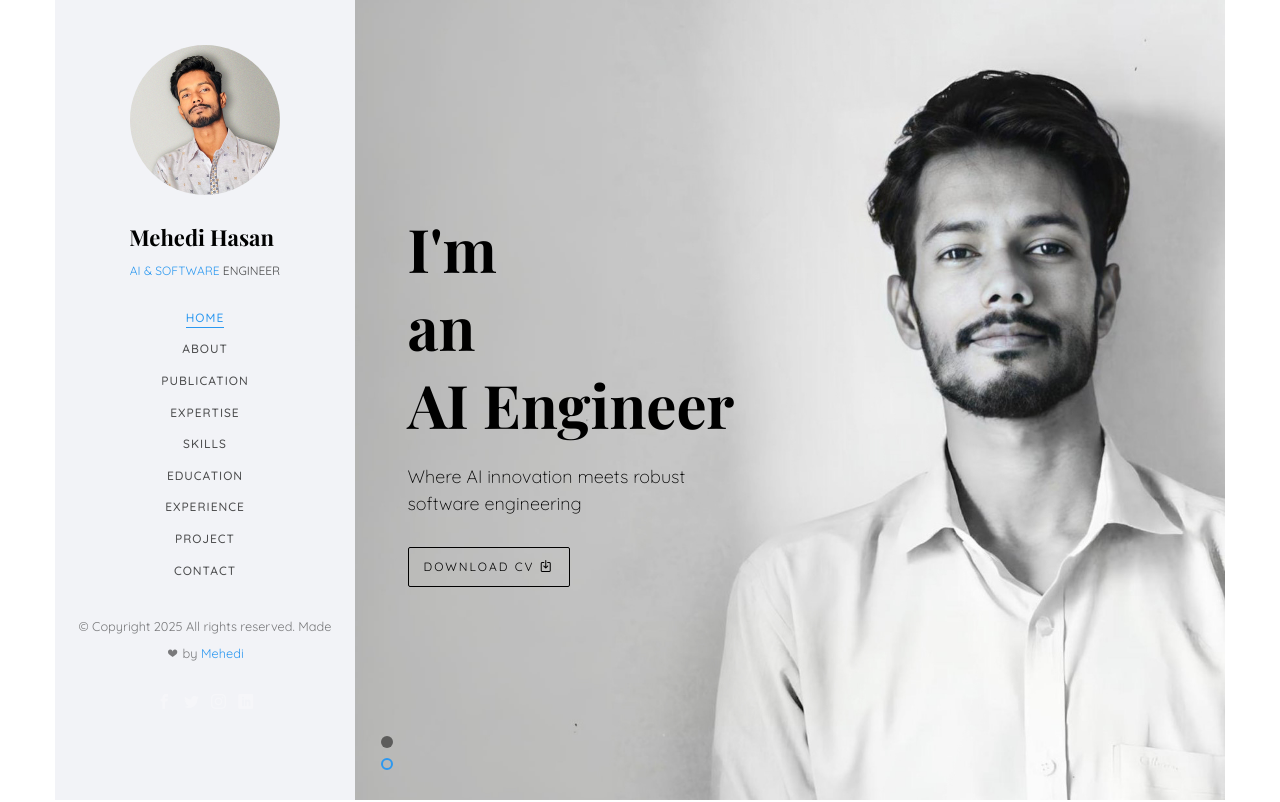
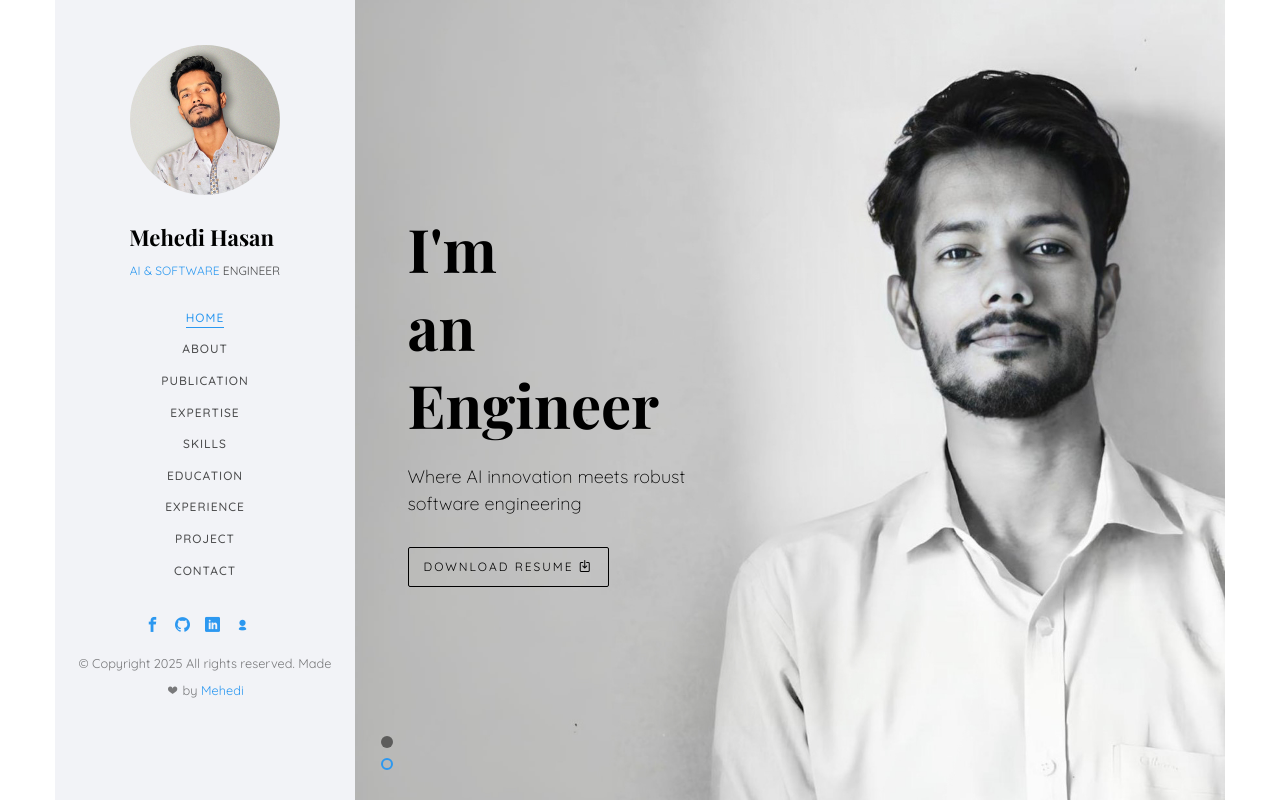
Before and after one commit to Sirfowahid/Sirfowahid.github.io, a plain HTML site: page index.html in a window 1280 px wide. Shown: the top 802 px of the page. Drawn offline with nearby package versions, Linux system fonts and the light colour scheme; files whose address does not match are found by name; a web font is replaced by a local one.

Commit message:
Final Commit Version 0.0.1

```diff
--- a/index.html
+++ b/index.html
@@ -75,19 +75,19 @@
 					</ul>
 				</div>
 			</nav>
-
+			<ul style="list-style: none; padding: 0; display: flex; justify-content: center; width: 100%;">
+				<li style="margin-right: 15px;"><a href="https://www.facebook.com/mehedii2912/"><i class="icon-facebook2"></i></a></li>
+				<li style="margin-right: 15px;"><a href="https://github.com/Sirfowahid"><i class="icon-github"></i></a></li>
+				<li style="margin-right: 15px;"><a href="https://www.linkedin.com/in/md-mehedi-hasan-550066244/"><i class="icon-linkedin2"></i></a></li>
+				<li style="margin-right: 15px;"><a href="https://scholar.google.com/citations?user=1G3bKcoAAAAJ&hl=en"><i class="icon-user"></i></a></li>
+			  </ul>
 			<div class="colorlib-footer">
-				<p><small>&copy; <!-- Link back to Colorlib can't be removed. Template is licensed under CC BY 3.0. -->
+				<p><small>&copy;
 Copyright <script>document.write(new Date().getFullYear());</script> All rights reserved. Made <i class="icon-heart" aria-hidden="true"></i> by <a href="#" target="_blank">Mehedi</a>
 <!-- Link back to Colorlib can't be removed. Template is licensed under CC BY 3.0. --> </span>
 
 </small></p>
-				<ul>
-					<li><a href="#"><i class="icon-facebook2"></i></a></li>
-					<li><a href="#"><i class="icon-twitter2"></i></a></li>
-					<li><a href="#"><i class="icon-instagram"></i></a></li>
-					<li><a href="#"><i class="icon-linkedin2"></i></a></li>
-				</ul>
+
 			</div>
 
 		</aside>
@@ -107,7 +107,7 @@ Copyright <script>document.write(new Date().getFullYear());</script> All rights
 						   					<h2>
 												Building intelligent systems and elegant software solutions
 											</h2>
-												<p><a class="btn btn-primary btn-learn" href="https://github.com/Sirfowahid/Employee-Management-System/blob/main/run.py">Download CV <i class="icon-download4"></i></a></p>
+												<p><a class="btn btn-primary btn-learn" href="files/Md Mehedi Hasan.pdf">Download Resume <i class="icon-download4"></i></a></p>
 											</div>
 					   				</div>
 					   			</div>
@@ -121,11 +121,11 @@ Copyright <script>document.write(new Date().getFullYear());</script> All rights
 					   			<div class="col-md-6 col-md-offset-3 col-md-pull-3 col-sm-12 col-xs-12 js-fullheight slider-text">
 					   				<div class="slider-text-inner">
 					   					<div class="desc">
-						   					<h1>I'm <br>an <br>AI Engineer</h1>
+						   					<h1>I'm <br>an <br>Engineer</h1>
 												<h2>
 													Where AI innovation meets robust software engineering
 												</h2>
-												<p><a class="btn btn-primary btn-learn" href="https://github.com/Sirfowahid/Employee-Management-System/blob/main/run.py">Download CV <i class="icon-download4"></i></a></p>
+												<p><a class="btn btn-primary btn-learn" href="files/Md Mehedi Hasan.pdf">Download Resume <i class="icon-download4"></i></a></p>
 											</div>
 					   				</div>
 					   			</div>
@@ -180,7 +180,7 @@ Copyright <script>document.write(new Date().getFullYear());</script> All rights
 								<div class="col-md-12 animate-box" data-animate-effect="fadeInLeft">
 									<div class="hire">
 										<h2>I am happy to know you <br>that 50+ projects done sucessfully!</h2>
-										<a href="#" class="btn-hire">Hire me</a>
+										<a href="mailto:mehedii2912@gmail.com" class="btn-hire">Hire me</a>
 									</div>
 								</div>
 							</div>
@@ -876,7 +876,7 @@ Copyright <script>document.write(new Date().getFullYear());</script> All rights
 					<div class="col-md-7 col-md-push-1">
 						<div class="row">
 						  <div class="col-md-10 col-md-offset-1 col-md-pull-1 animate-box" data-animate-effect="fadeInRight">
-							<form action="https://formspree.io/f/xgvapnbj" method="POST"> <!-- Replace YOURFORMSPREE_ID -->
+							<form action="https://formspree.io/f/xgvapnbj" method="POST">
 							  <div class="form-group">
 								<input type="text" class="form-control" name="name" placeholder="Name" required>
 							  </div>
```
Also changed, not shown: 1 other file.
